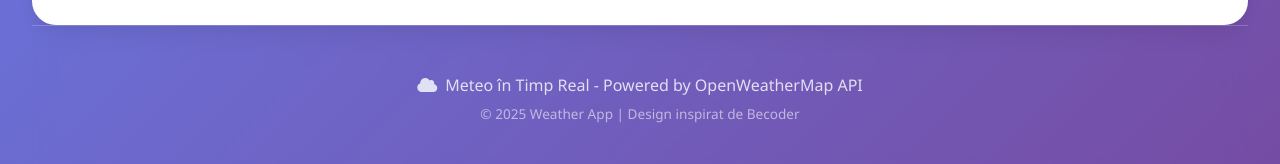
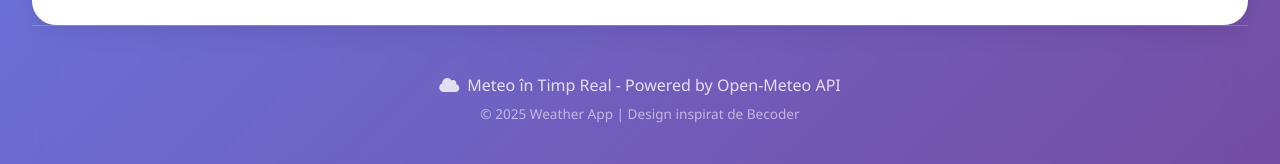
Before and after one commit to Alishabot/weather-app, a plain HTML site: page index.html in a window 1280 px wide. Shown: the part 593-757 px from the top of the page. Drawn offline with Linux system fonts and the light colour scheme.

Commit message:
Remove old server/api code and update to Open-Meteo in footer

```diff
--- a/index.html
+++ b/index.html
@@ -102,7 +102,7 @@
 
         <!-- Footer -->
         <footer class="footer">
-            <p><i class="fas fa-cloud"></i> Meteo în Timp Real - Powered by OpenWeatherMap API</p>
+            <p><i class="fas fa-cloud"></i> Meteo în Timp Real - Powered by Open-Meteo API</p>
             <p class="footer-info">© 2025 Weather App | Design inspirat de Becoder</p>
         </footer>
         </div>
```
